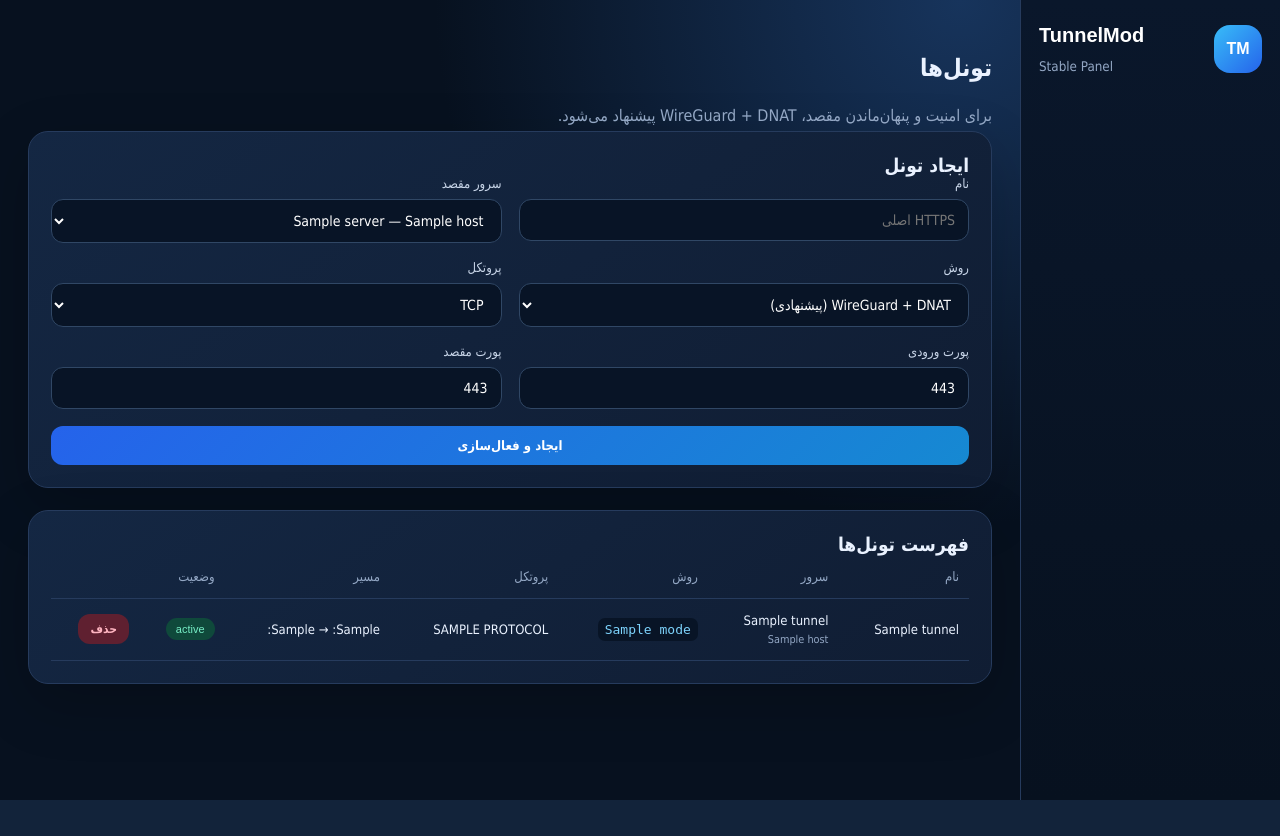
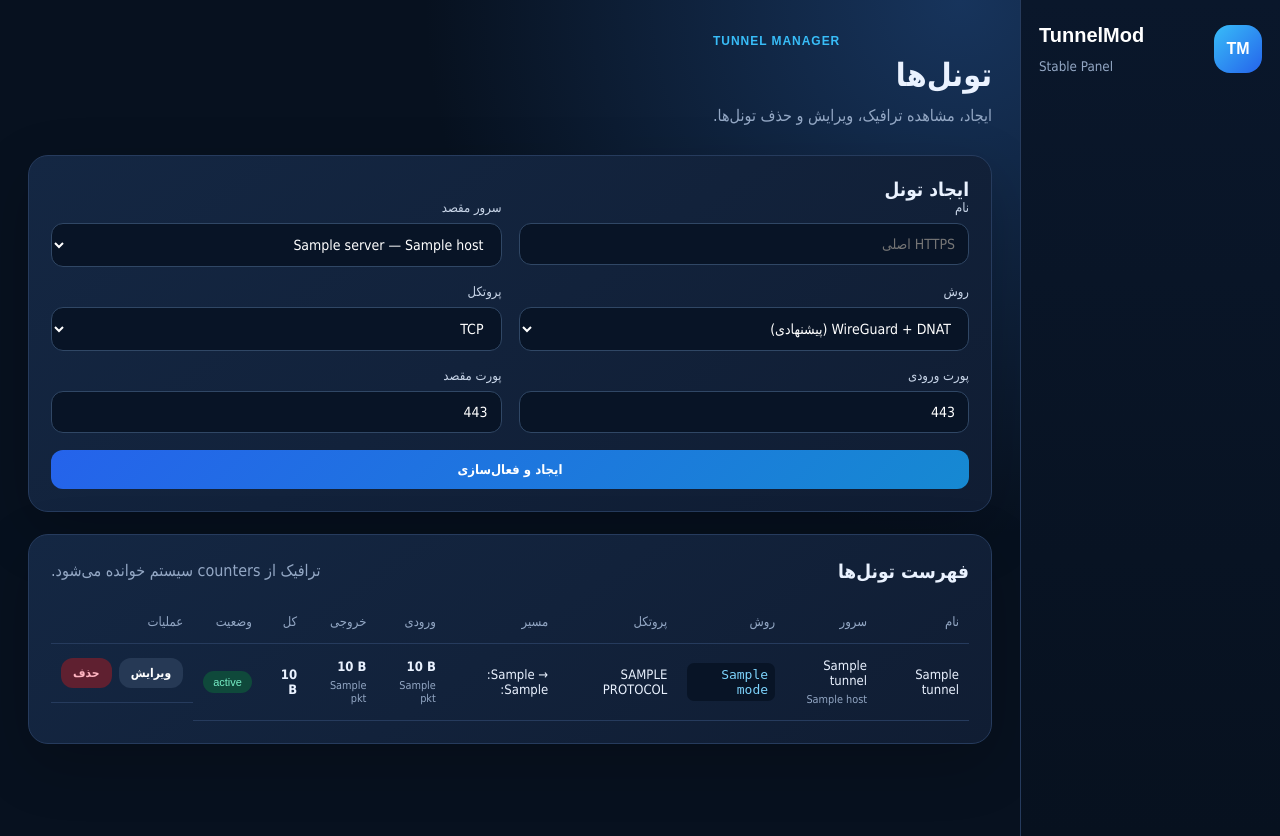
Before and after one commit to hazhan4268/tunnelmod, a Flask app: template tunnel_panel/templates/tunnels.html in a window 1280 px wide. Before the commit the page ends 800 px from the top, so only its background shows below. Run offline with Flask 3, Linux system fonts and the light colour scheme; the template is opened without the code that fills it: most values are stand-ins (such as "Sample title", 1, 10 or a date in 2020); parts of the project's set-up code (start-up, migrations or seed data) failed here and were passed over.

Commit message:
Show per-tunnel traffic and edit actions

```diff
--- a/tunnel_panel/templates/tunnels.html
+++ b/tunnel_panel/templates/tunnels.html
@@ -1,7 +1,7 @@
 {% extends "base.html" %}
-{% block title %}تونل‌ها | پنل تونل{% endblock %}
+{% block title %}تونل‌ها | TunnelMod{% endblock %}
 {% block content %}
-<div class="page-head"><div><h1>تونل‌ها</h1><p class="muted">برای امنیت و پنهان‌ماندن مقصد، WireGuard + DNAT پیشنهاد می‌شود.</p></div></div>
+<div class="hero"><div><p class="eyebrow">Tunnel Manager</p><h1>تونل‌ها</h1><p class="muted">ایجاد، مشاهده ترافیک، ویرایش و حذف تونل‌ها.</p></div></div>
 <section class="card">
   <h2>ایجاد تونل</h2>
   {% if servers %}
@@ -20,17 +20,29 @@
     <label>پورت مقصد<input type="number" name="target_port" min="1" max="65535" value="443" required></label>
     <button class="full" type="submit">ایجاد و فعال‌سازی</button>
   </form>
-  {% else %}<p class="empty">ابتدا یک سرور خارج اضافه کنید.</p>{% endif %}
+  {% else %}<p class="empty">ابتدا یک سرور مقصد اضافه کنید.</p>{% endif %}
 </section>
 <section class="card">
-  <h2>فهرست تونل‌ها</h2>
-  <div class="table-wrap"><table>
-    <thead><tr><th>نام</th><th>سرور</th><th>روش</th><th>پروتکل</th><th>مسیر</th><th>وضعیت</th><th></th></tr></thead>
+  <div class="section-title"><h2>فهرست تونل‌ها</h2><span class="muted">ترافیک از counters سیستم خوانده می‌شود.</span></div>
+  <div class="table-wrap"><table class="responsive-table">
+    <thead><tr><th>نام</th><th>سرور</th><th>روش</th><th>پروتکل</th><th>مسیر</th><th>ورودی</th><th>خروجی</th><th>کل</th><th>وضعیت</th><th>عملیات</th></tr></thead>
     <tbody>{% for t in tunnels %}
-      <tr><td>{{ t.name }}</td><td>{{ t.server_name }}<small dir="ltr">{{ t.host }}</small></td><td><code>{{ t.mode }}</code></td><td>{{ t.protocol|upper }}</td>
-      <td dir="ltr">:{{ t.listen_port }} → :{{ t.target_port }}</td><td><span class="badge {{ t.status }}">{{ t.status }}</span>{% if t.last_error %}<small class="error-text">{{ t.last_error }}</small>{% endif %}</td>
-      <td><form method="post" action="{{ url_for('tunnel_delete', tunnel_id=t.id) }}"><input type="hidden" name="csrf_token" value="{{ csrf_token() }}"><button class="danger small">حذف</button></form></td></tr>
-    {% else %}<tr><td colspan="7" class="empty">تونلی وجود ندارد.</td></tr>{% endfor %}</tbody>
+      <tr>
+        <td data-label="نام">{{ t.name }}</td>
+        <td data-label="سرور">{{ t.server_name }}<small dir="ltr">{{ t.host }}</small></td>
+        <td data-label="روش"><code>{{ t.mode }}</code></td>
+        <td data-label="پروتکل">{{ t.protocol|upper }}</td>
+        <td data-label="مسیر" dir="ltr">:{{ t.listen_port }} → :{{ t.target_port }}</td>
+        <td data-label="ورودی"><strong dir="ltr">{{ t.traffic_in_bytes|bytes }}</strong><small>{{ t.traffic_in_packets }} pkt</small></td>
+        <td data-label="خروجی"><strong dir="ltr">{{ t.traffic_out_bytes|bytes }}</strong><small>{{ t.traffic_out_packets }} pkt</small></td>
+        <td data-label="کل"><strong dir="ltr">{{ t.traffic_total_bytes|bytes }}</strong></td>
+        <td data-label="وضعیت"><span class="badge {{ t.status }}">{{ t.status }}</span>{% if t.last_error %}<small class="error-text">{{ t.last_error }}</small>{% endif %}</td>
+        <td data-label="عملیات" class="actions">
+          <a class="button secondary small" href="{{ url_for('tunnel_edit', tunnel_id=t.id) }}">ویرایش</a>
+          <form method="post" action="{{ url_for('tunnel_delete', tunnel_id=t.id) }}"><input type="hidden" name="csrf_token" value="{{ csrf_token() }}"><button class="danger small">حذف</button></form>
+        </td>
+      </tr>
+    {% else %}<tr><td colspan="10" class="empty">تونلی وجود ندارد.</td></tr>{% endfor %}</tbody>
   </table></div>
 </section>
 {% endblock %}
```
